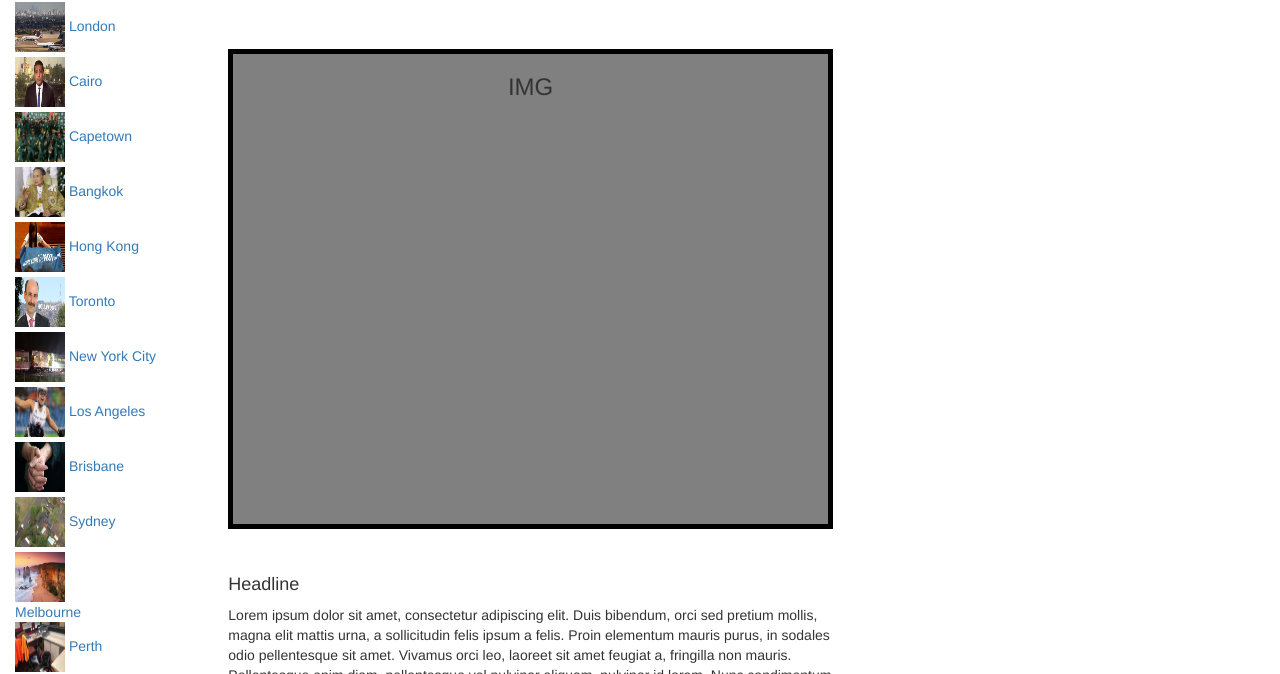
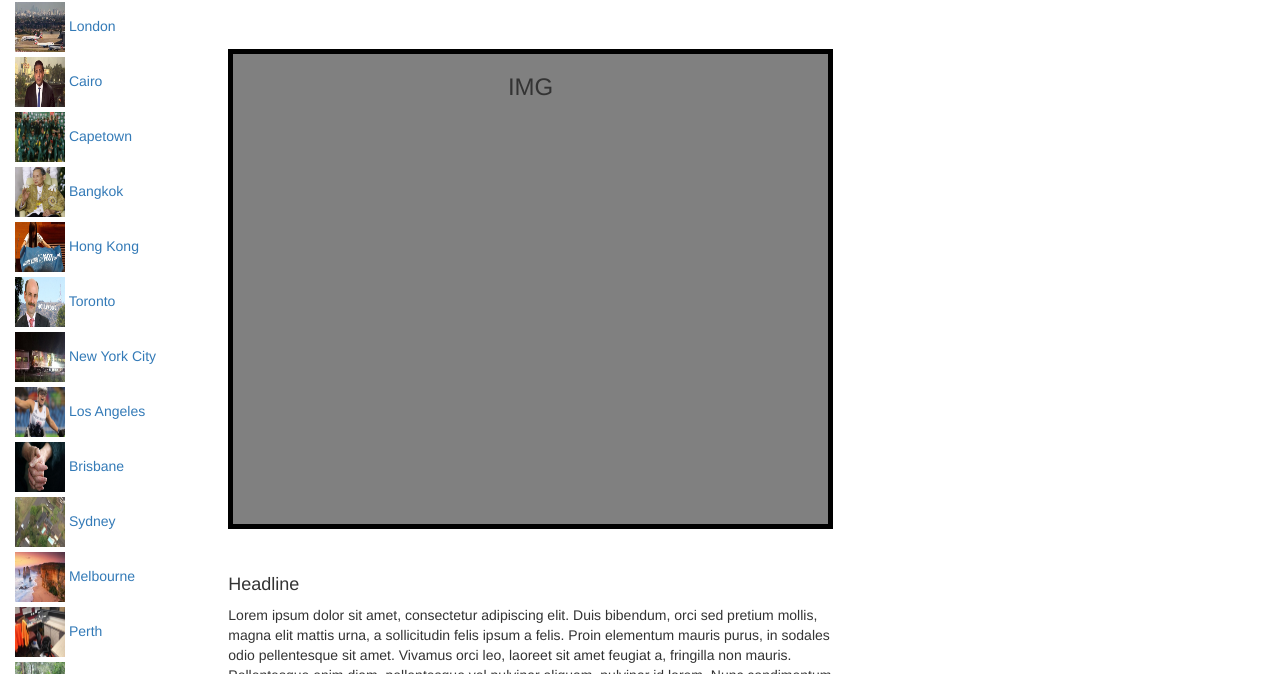
Before and after one commit to deco3500/QRstuvwxyz, a plain HTML site: page implementation/article.html in a window 1280 px wide. Shown: the part 117-791 px from the top of the page. Drawn offline with nearby package versions, Linux system fonts and the light colour scheme.

Commit message:
fixed id

```diff
--- a/implementation/article.html
+++ b/implementation/article.html
@@ -107,7 +107,7 @@ $("#addClass1,#addClass2,#addClass3,#addClass4,#addClass5,#addClass6,#addClass7,
 					<span>Sydney</span>
 				</a>
 			</div>
-			<div class="schatbox">
+			<div class="chatbox">
 				<a href="#" id="addClass12">
 					<img width="50" height="50" src="images/melbourne.jpg" />
 					<span>Melbourne</span>
```
